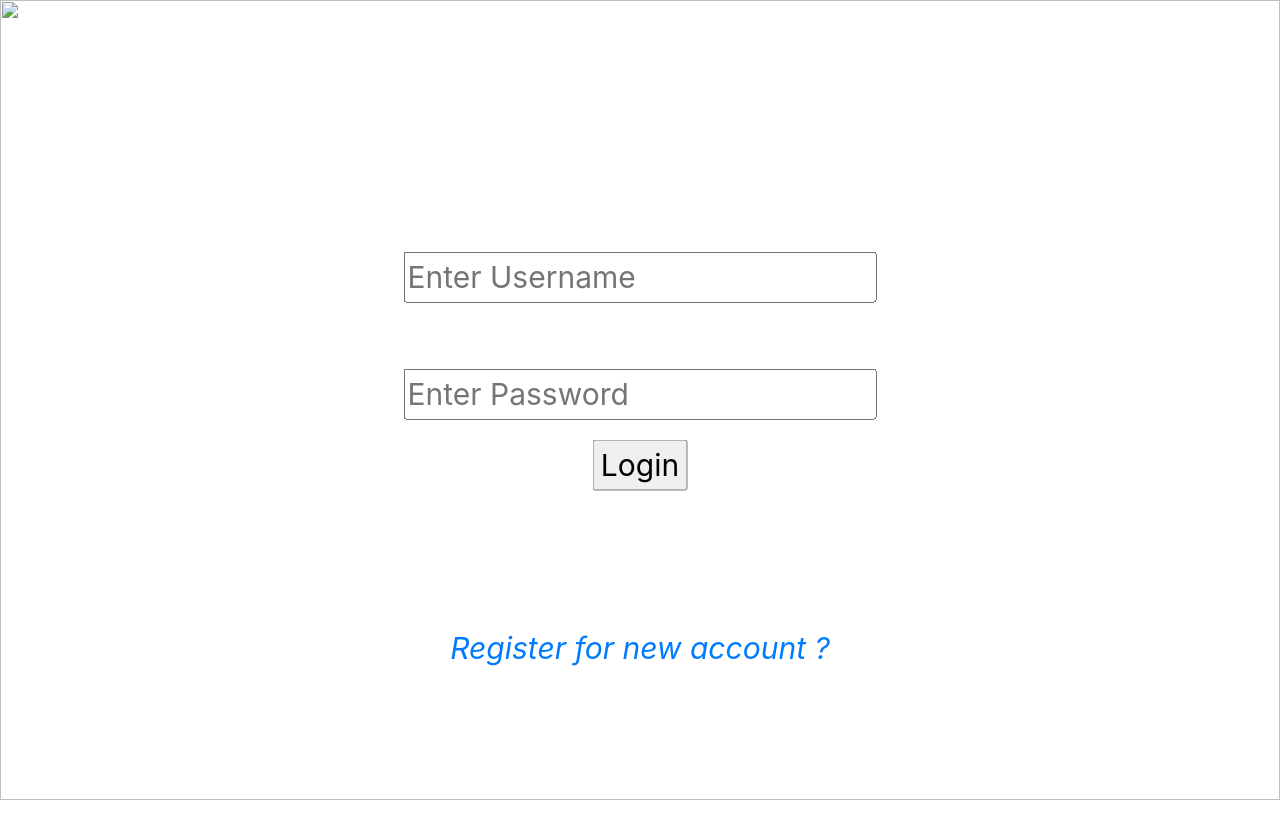
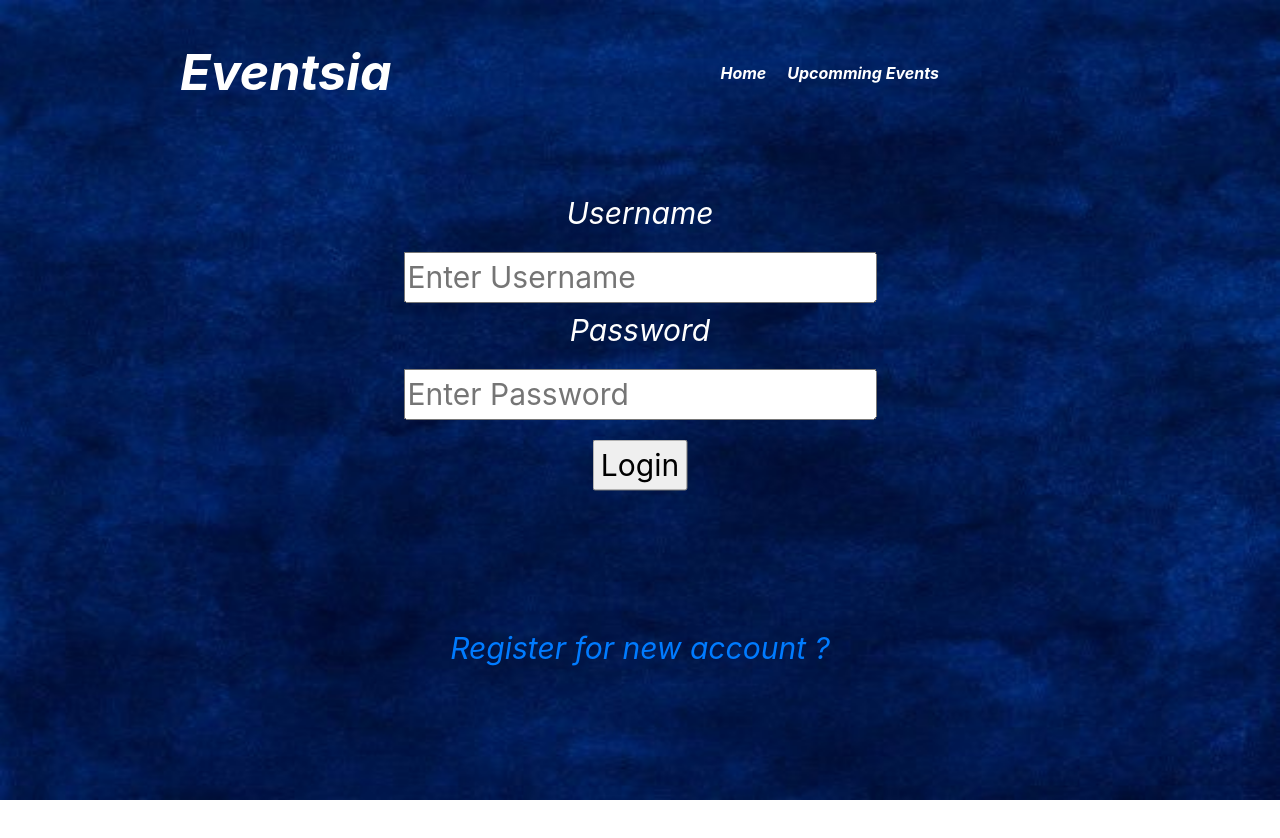
Before and after one commit to Indhresh01/Eventsia, a plain HTML site: page index.html in a window 1280 px wide. Drawn offline with nearby package versions, Linux system fonts and the light colour scheme.

Commit message:
Update index.html

```diff
--- a/index.html
+++ b/index.html
@@ -18,8 +18,6 @@
         <ul class="navbar-nav">
             <li class= "nav-item"><a href="index.html" class="nav-link">home</a></li>
             <li class= "nav-item"><a href="upcomming events.html" class="nav-link">Upcomming Events</a></li>
-            <li class= "nav-item"><a href="" class="nav-link">Events</a></li>
-            <li class= "nav-item"><a href="" class="nav-link">Results</a></li>
         </ul>
     </div>
   </nav>
@@ -29,7 +27,7 @@
   <div class="header">
     <div class="img-parent">
       <div class="img">
-        <img src="ima/dark blue.jpg" alt="">
+        <img src="dark blue.jpg" alt="">
       </div>
       <div class="img-overlay"></div>
     </div>
```
